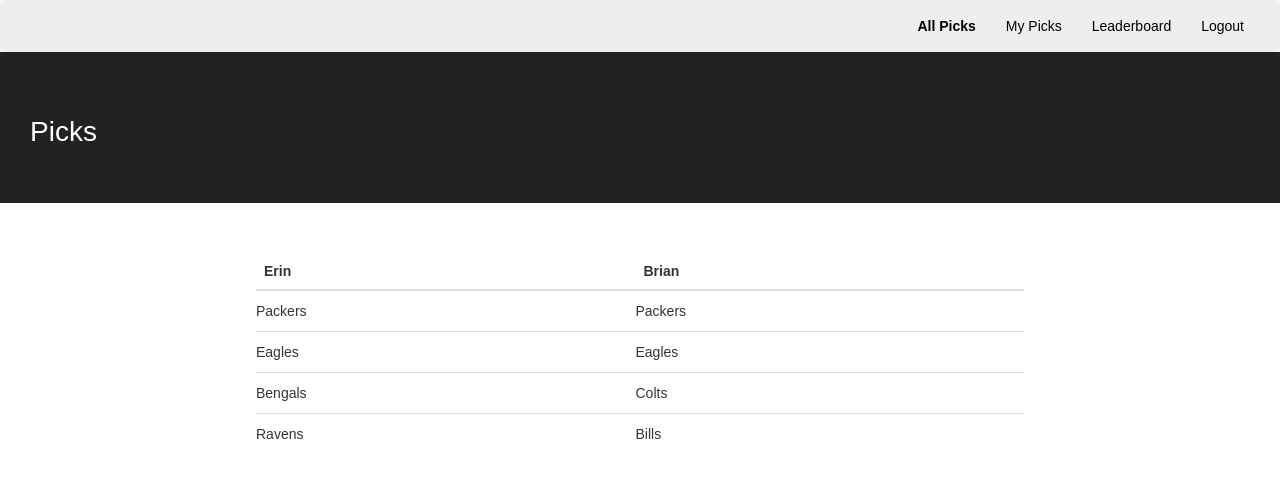
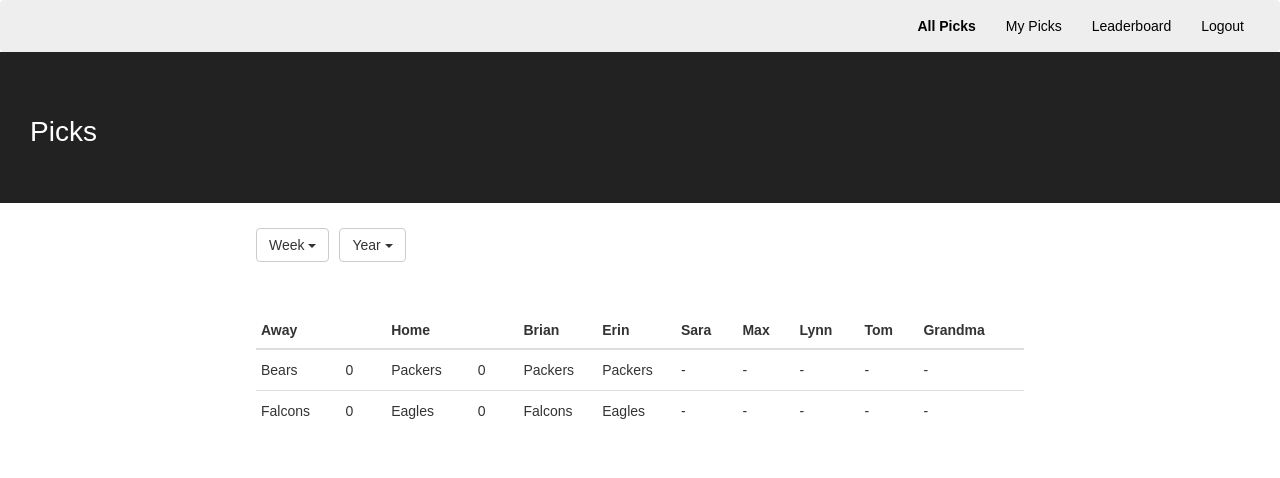
Before and after one commit to bmsthomp/picks-frontend, a React (Create React App) app: page / in a window 1280 px wide. Shown: the top 478 px of the page. Built offline with nearby package versions, Linux system fonts and the light colour scheme; the HTML template or start-up script is replaced by a standard one.

Commit message:
Update picks data structure in all files; add leaderboard view; update styles

```diff
--- a/src/App.css
+++ b/src/App.css
@@ -81,3 +81,35 @@
   padding-top: 10px !important;
   padding-bottom: 10px !important;
 }
+
+.score {
+  text-align: center;
+  padding-right: 25px !important;
+}
+
+.table>thead>tr>th {
+  padding-left: 5px !important;
+}
+
+.table>tbody>tr>td {
+  padding-left: 5px !important;
+}
+
+.winner {
+  background-color: #dff0d8;
+}
+
+select {
+  display: inline-block;
+  padding: 0px 10px 0px 10px;
+}
+
+.dropdown-container {
+  margin-top: 15px;
+  display: flex;
+  align-items: flex-start;
+}
+
+.dropdownbutton {
+  margin: 10px 10px 0px 10px;
+}
--- a/src/Containers/Leaderboard.js
+++ b/src/Containers/Leaderboard.js
@@ -1,17 +1,100 @@
 import React from 'react';
+import { Table } from 'react-bootstrap';
 import Banner from '../Components/Banner';
+import { TableStyle } from '../Constants/BootstrapStyles';
 
 export default class Leaderboard extends React.Component {
+  constructor(props) {
+    super(props);
+    this.state = {
+      users: [ 'Brian', 'Erin', 'Sara', 'Max', 'Lynn', 'Tom', 'Grandma' ],
+      allPicks: [
+        {
+          gameId: 1,
+          home: 'Packers',
+          away: 'Bears',
+          homeScore: 0,
+          awayScore: 0,
+          winner: '',
+          picks: [
+            {
+              user: 'Erin',
+              pick: 'Packers'
+            },
+            {
+              user: 'Brian',
+              pick: 'Packers'
+            }
+          ]
+        },
+        {
+          gameId: 2,
+          home: 'Eagles',
+          away: 'Falcons',
+          homeScore: 0,
+          awayScore: 0,
+          winner: '',
+          picks: [
+            {
+              user: 'Erin',
+              pick: 'Eagles'
+            },
+            {
+              user: 'Brian',
+              pick: 'Falcons'
+            }
+          ]
+        },
+      ]
+    }
+  }
+
+  componentDidMount() {
+    // get all users, set state
+    // after state is set, get all picks, create array using users + picks and set state
+
+    let newUsers = this.state.users.slice();
+    let scoresByUser = newUsers.map(user => {
+      let score = 0;
+      this.state.allPicks.forEach(matchup => {
+        let index = matchup.picks.findIndex(pick => pick.user === user);
+        if ( index >= 0 && matchup.winner === matchup.picks[index].pick ) { score += 1 }
+      })
+      return (
+        {
+          user: user,
+          score: score
+        }
+      )
+    })
+
+    this.setState({ users: scoresByUser }, () => {
+      console.log(this.state.picksByUser);
+    })
+  }
 
   render() {
-
     return (
       <React.Fragment>
         <Banner title="Leaderboard" />
         <div className="content">
-          <table>
-          leaderboard
-          </table>
+          { TableStyle() }
+          <Table responsive bsStyle="custom">
+            <thead>
+              <tr>
+                <th>User</th>
+                <th>Score</th>
+              </tr>
+            </thead>
+            <tbody>
+              {this.state.users.map(user => (
+                <tr key={user.user}>
+                  <td className="pick">{user.user}</td>
+                  <td className="pick">{user.score}</td>
+                </tr>
+              ))}
+            </tbody>
+          </Table>
         </div>
       </React.Fragment>
     );
--- a/src/Containers/MyPicks.js
+++ b/src/Containers/MyPicks.js
@@ -7,26 +7,90 @@
   constructor(props) {
     super(props);
     this.state = {
-      myPicks: [
-        { id: 1, away: 'Bears', home: 'Packers' },
-        { id: 2, away: 'Falcons', home: 'Eagles' },
-        { id: 3, away: 'Bengals', home: 'Colts' },
-        { id: 4, away: 'Bills', home: 'Ravens' },
-      ],
+      // picksData: [
+      //   { id: 1, away: 'Bears', home: 'Packers' },
+      //   { id: 2, away: 'Falcons', home: 'Eagles' },
+      //   { id: 3, away: 'Bengals', home: 'Colts' },
+      //   { id: 4, away: 'Bills', home: 'Ravens' },
+      // ],
+      picksData: [],
+      user: 'Erin'
     }
     this.makePick = this.makePick.bind(this);
+    this.submitPicks = this.submitPicks.bind(this);
+  }
+
+  componentDidMount() {
+    // make call to node layer to retrieve picks
+    // send in a year + week, get back array of objects for each game
+    let picksData = [
+      {
+        gameId: 1,
+        home: 'Packers',
+        away: 'Bears',
+        winner: '',
+        picks: [
+          {
+            user: 'Erin',
+            pick: 'Packers'
+          },
+          {
+            user: 'Brian',
+            pick: 'Packers'
+          }
+        ]
+      },
+      {
+        gameId: 2,
+        home: 'Eagles',
+        away: 'Falcons',
+        winner: '',
+        picks: [
+          {
+            user: 'Erin',
+            pick: 'Eagles'
+          },
+          {
+            user: 'Brian',
+            pick: 'Falcons'
+          }
+        ]
+      },
+    ]
+    this.setState({ picksData })
   }
 
   makePick(id, team) {
-    let newPicks = this.state.myPicks.slice();
+    let newPicks = this.state.picksData.slice();
 
     for (let i = 0; i < newPicks.length; i++){
-      if (id === newPicks[i].id) {
-        newPicks[i].selected = team;
+      if (id === newPicks[i].gameId) {
+        for (let j = 0; j < newPicks[i].picks.length; j++){
+          if (newPicks[i].picks[j].user === this.state.user) {
+            newPicks[i].picks[j].pick = team;
+          }
+        }
       }
     }
 
-    this.setState({ myPicks: newPicks});
+    this.setState({ picksData: newPicks});
+  }
+
+  submitPicks() {
+    let newPicks = this.state.picksData.slice();
+    let picksToSubmit = newPicks.map(matchup => {
+      let userIndex = matchup.picks.findIndex(pick => pick.user === this.state.user);
+      return(
+        {
+          gameId: matchup.gameId,
+          user: this.state.user,
+          pick: matchup.picks[userIndex].pick
+        }
+      )
+    })
+    console.log(picksToSubmit);
+    // make call to node layer
+    window.alert('You submitted your picks!');
   }
 
   render() {
@@ -43,28 +107,31 @@
               </tr>
             </thead>
             <tbody>
-              {this.state.myPicks.map((matchup) => (
-                <tr key={matchup.id}>
+              {this.state.picksData.map((matchup) => {
+                let userIndex = matchup.picks.findIndex(pick => pick.user === this.state.user);
+                return (
+                  <tr key={matchup.gameId}>
                     <td>
                       <button
-                      className={`tdButton ${matchup.selected === matchup.away ? 'tdButtonSelected' : ''}`}
-                      onClick={() => this.makePick(matchup.id, matchup.away)}
+                        className={`tdButton ${matchup.picks[userIndex].pick === matchup.away ? 'tdButtonSelected' : ''}`}
+                        onClick={() => this.makePick(matchup.gameId, matchup.away)}
                       >
                         {matchup.away}
                       </button>
                     </td>
                     <td>
                       <button
-                      className={`tdButton ${matchup.selected === matchup.home ? 'tdButtonSelected' : ''}`}
-                      onClick={() => this.makePick(matchup.id, matchup.home)}
+                        className={`tdButton ${matchup.picks[userIndex].pick === matchup.home ? 'tdButtonSelected' : ''}`}
+                        onClick={() => this.makePick(matchup.gameId, matchup.home)}
                       >
                         {matchup.home}
                       </button>
                     </td>
                   </tr>
-              ))}
+                )})}
             </tbody>
           </Table>
+          <button style={{float: 'left'}} onClick={this.submitPicks}>Submit</button>
         </div>
       </React.Fragment>
     );
--- a/src/Containers/Picks.js
+++ b/src/Containers/Picks.js
@@ -1,5 +1,5 @@
 import React from 'react';
-import { Table } from 'react-bootstrap';
+import { DropdownButton, MenuItem, Table } from 'react-bootstrap';
 import Banner from '../Components/Banner';
 import { TableStyle } from '../Constants/BootstrapStyles';
 
@@ -7,62 +7,145 @@
   constructor(props) {
     super(props);
     this.state = {
-      users: [ 'Erin', 'Brian'],
+      users: [ 'Brian', 'Erin', 'Sara', 'Max', 'Lynn', 'Tom', 'Grandma' ],
       allPicks: [
         {
-          id: 1,
+          gameId: 1,
+          week: 1,
+          year: 2018,
+          home: 'Packers',
+          away: 'Bears',
+          homeScore: 0,
+          awayScore: 0,
+          winner: '',
           picks: [
-            { user: 'Erin', pick: 'Packers'},
-            { user: 'Brian', pick: 'Packers'},
-          ],
-          winner: 'Packers'
+            {
+              user: 'Erin',
+              pick: 'Packers'
+            },
+            {
+              user: 'Brian',
+              pick: 'Packers'
+            }
+          ]
         },
         {
-          id: 2,
+          gameId: 2,
+          week: 1,
+          year: 2018,
+          home: 'Eagles',
+          away: 'Falcons',
+          homeScore: 0,
+          awayScore: 0,
+          winner: '',
           picks: [
-            { user: 'Erin', pick: 'Eagles'},
-            { user: 'Brian', pick: 'Eagles'},
-          ],
-          winner: 'Eagles'
-        },
-        {
-          id: 3,
-          picks: [
-            { user: 'Erin', pick: 'Bengals'},
-            { user: 'Brian', pick: 'Colts'},
-          ],
-          winner: 'Bengals'
-        },
-        {
-          id: 4,
-          picks: [
-            { user: 'Erin', pick: 'Ravens'},
-            { user: 'Brian', pick: 'Bills'},
-          ],
-          winner: 'Bills'
+            {
+              user: 'Erin',
+              pick: 'Eagles'
+            },
+            {
+              user: 'Brian',
+              pick: 'Falcons'
+            }
+          ]
         },
       ],
+      picksByUser: [],
+      week: '',
+      year: ''
     }
+    this.selectWeek = this.selectWeek.bind(this);
+    this.selectYear = this.selectYear.bind(this);
+  }
+
+  componentDidMount() {
+    // get all users, set state
+    // after state is set, get all picks, create array using users + picks and set state
+
+    let newUsers = this.state.users.slice();
+    let picksByUser = newUsers.map(user => {
+      let picks = this.state.allPicks.map(matchup => {
+        let index = matchup.picks.findIndex(pick => pick.user === user);
+        return (
+          {
+            gameId: matchup.gameId,
+            pick: index >= 0 ? matchup.picks[index].pick : '-'
+          }
+        )
+      })
+
+      return (
+        {
+          user: user,
+          picks: picks
+        }
+      )
+    })
+
+    this.setState({ picksByUser }, () => {
+      console.log(this.state.picksByUser);
+    })
+  }
+
+  selectWeek(eventKey) {
+    console.log(eventKey);
+    this.setState({ week: eventKey })
+  }
+
+  selectYear(eventKey) {
+    console.log(eventKey);
+    this.setState({ year: eventKey })
   }
 
   render() {
+    let weeks = [];
+    this.state.allPicks.forEach(matchup => {
+      if ( weeks.findIndex(week => week === matchup.week) === -1) { weeks.push(matchup.week) }
+    })
+    weeks.sort();
+    let years = [];
+    this.state.allPicks.forEach(matchup => {
+      if ( years.findIndex(year => year === matchup.year) === -1) { years.push(matchup.year) }
+    })
+    years.sort();
     return (
       <React.Fragment>
-        <Banner title="Picks" />
-        <div className="content">
+        <Banner title='Picks' />
+        <div className='content'>
+          <div class='dropdown-container'>
+            <DropdownButton className='dropdownbutton' title={`Week ${this.state.week}`}>
+              {weeks.map(week => <MenuItem eventKey={week} value={week} onSelect={ (eventKey, event) => this.selectWeek(eventKey) }>Week {week}</MenuItem>)}
+            </DropdownButton>
+            <DropdownButton className='dropdownbutton' title={`Year ${this.state.year}`}>
+              {years.map(year => <MenuItem eventKey={year} value={year} onSelect={ (eventKey, event) => this.selectYear(eventKey) }>{year}</MenuItem>)}
+            </DropdownButton>
+          </div>
           { TableStyle() }
-          <Table responsive bsStyle="custom">
+          <Table responsive bsStyle='custom'>
             <thead>
               <tr>
-                <th>{this.state.users[0]}</th>
-                <th>{this.state.users[1]}</th>
+                <th>Away</th>
+                <th></th>
+                <th>Home</th>
+                <th></th>
+                {this.state.picksByUser.map(userObj => <th>{userObj.user}</th>)}
               </tr>
             </thead>
             <tbody>
-              {this.state.allPicks.map((matchup) => (
-                <tr key={matchup.id}>
-                  <td className="pick">{matchup.picks[0].pick}</td>
-                  <td className="pick">{matchup.picks[1].pick}</td>
+              {this.state.allPicks.map(matchup => (
+                <tr key={matchup.gameId}>
+                  <td className='pick'>{matchup.away}</td>
+                  <td className='pick score'>{matchup.awayScore}</td>
+                  <td className='pick'>{matchup.home}</td>
+                  <td className='pick score'>{matchup.homeScore}</td>
+                  {this.state.picksByUser.map(userObj => {
+                    let index = userObj.picks.findIndex(pick => pick.gameId === matchup.gameId);
+                    return (
+                      <td className={`pick ${matchup.winner === userObj.picks[index].pick ? 'winner' : ''}`}>
+                        {userObj.picks[index].pick}
+                      </td>
+                    )
+                  })}
                 </tr>
               ))}
             </tbody>
```
Lines whose indentation alone changed are shown as unchanged.
